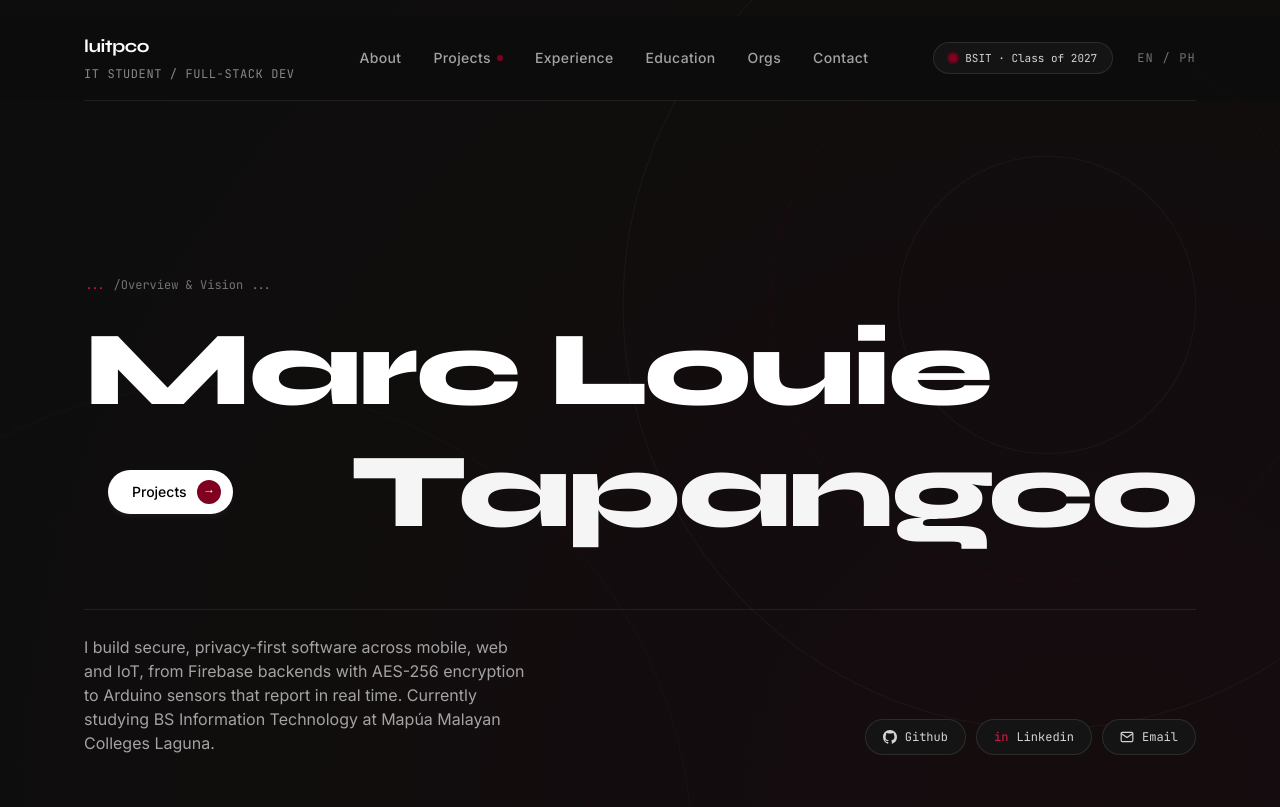
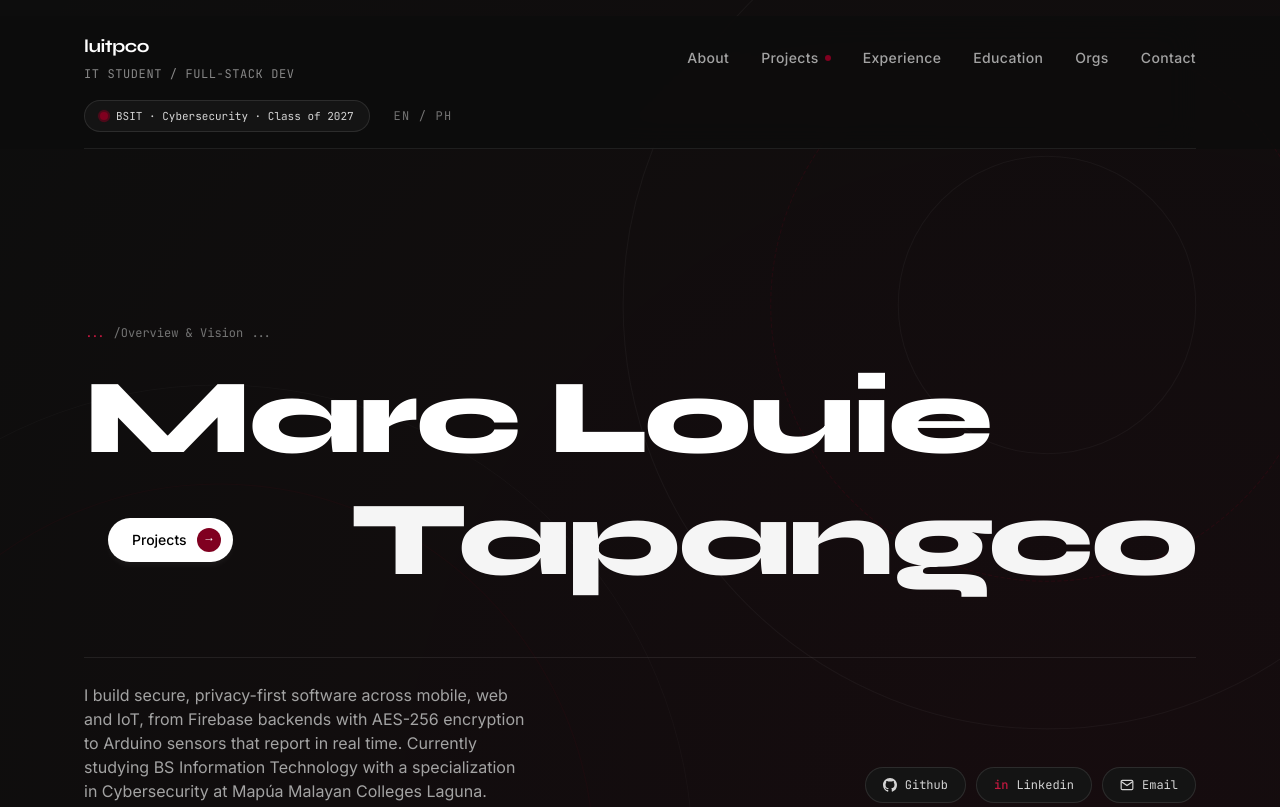
Before and after one commit to luitpco/luitpco.github.io, a plain HTML site: page index.html in a window 1280 px wide. Shown: the top 807 px of the page. Drawn offline with Linux system fonts and the light colour scheme.

Commit message:
Add cybersecurity specialization

```diff
--- a/index.html
+++ b/index.html
@@ -4,7 +4,7 @@
 <meta charset="utf-8">
 <meta name="viewport" content="width=device-width, initial-scale=1">
 <title>Marc Louie Tapangco · luitpco</title>
-<meta name="description" content="Portfolio of Marc Louie Tapangco, BS Information Technology student and full-stack developer.">
+<meta name="description" content="Portfolio of Marc Louie Tapangco, BS Information Technology student specializing in Cybersecurity, and full-stack developer.">
 <link rel="preconnect" href="https://fonts.googleapis.com">
 <link href="https://fonts.googleapis.com/css2?family=Syne:wght@600;700;800&family=JetBrains+Mono:ital,wght@0,400;0,500;1,400&family=Inter:wght@400;500;600&display=swap" rel="stylesheet">
 <style>
@@ -181,7 +181,7 @@ footer a b{color:var(--acc2);font-weight:400}
 <header>
   <a class="brand" href="#top"><b>luitpco</b><span>IT Student / Full-stack Dev</span></a>
   <nav aria-label="Main"><a href="#about">About</a><a href="#projects" class="on">Projects</a><a href="#experience">Experience</a><a href="#education">Education</a><a href="#orgs">Orgs</a><a href="#contact">Contact</a></nav>
-  <div class="right"><span class="pill"><span class="dot"></span>BSIT · Class of 2027</span><span class="region">EN / PH</span></div>
+  <div class="right"><span class="pill"><span class="dot"></span>BSIT · Cybersecurity · Class of 2027</span><span class="region">EN / PH</span></div>
 </header>
 
 <main>
@@ -191,7 +191,7 @@ footer a b{color:var(--acc2);font-weight:400}
     <h1><span class="l1">Marc Louie</span><span class="l2"><a class="cta" href="#projects">Projects <svg width="24" height="24" viewBox="0 0 24 24" aria-hidden="true"><rect width="24" height="24" rx="12" fill="#800020"/><path d="M14.2441 11.248C14.0215 10.9863 13.7891 10.6016 13.5469 10.0938H13.9688C14.4648 10.6758 14.9922 11.1094 15.5508 11.3945V11.6055C14.9922 11.8906 14.4648 12.3242 13.9688 12.9062H13.5469C13.7891 12.3984 14.0215 12.0137 14.2441 11.752H8.44922V11.248H14.2441Z" fill="#fff"/></svg></a><span>Tapangco</span></span></h1>
   </div>
   <div class="mission">
-    <p>I build secure, privacy-first software across mobile, web and IoT, from Firebase backends with AES-256 encryption to Arduino sensors that report in real time. Currently studying BS Information Technology at Mapúa Malayan Colleges Laguna.</p>
+    <p>I build secure, privacy-first software across mobile, web and IoT, from Firebase backends with AES-256 encryption to Arduino sensors that report in real time. Currently studying BS Information Technology with a specialization in Cybersecurity at Mapúa Malayan Colleges Laguna.</p>
     <div class="soc">
       <a href="https://github.com/luitpco"><svg width="14" height="14" viewBox="0 0 16 16" aria-hidden="true"><path fill="#d4d4d4" d="M8 0C3.58 0 0 3.58 0 8c0 3.54 2.29 6.53 5.47 7.59.4.07.55-.17.55-.38 0-.19-.01-.82-.01-1.49-2.01.37-2.53-.49-2.69-.94-.09-.23-.48-.94-.82-1.13-.28-.15-.68-.52-.01-.53.63-.01 1.08.58 1.23.82.72 1.21 1.87.87 2.33.66.07-.52.28-.87.51-1.07-1.78-.2-3.64-.89-3.64-3.95 0-.87.31-1.59.82-2.15-.08-.2-.36-1.02.08-2.12 0 0 .67-.21 2.2.82.64-.18 1.32-.27 2-.27.68 0 1.36.09 2 .27 1.53-1.04 2.2-.82 2.2-.82.44 1.1.16 1.92.08 2.12.51.56.82 1.27.82 2.15 0 3.07-1.87 3.75-3.65 3.95.29.25.54.73.54 1.48 0 1.07-.01 1.93-.01 2.2 0 .21.15.46.55.38A8.013 8.013 0 0016 8c0-4.42-3.58-8-8-8z"/></svg>Github</a>
       <a href="https://www.linkedin.com/in/marc-louie-tapangco-417478442/" target="_blank" rel="noopener"><span style="font:500 12px/16px var(--mono);color:var(--acc2)">in</span>Linkedin</a>
@@ -222,7 +222,7 @@ footer a b{color:var(--acc2);font-weight:400}
     </div>
     <div class="portrait">
       <div class="ph"><img src="louie.jpg" alt="Portrait of Marc Louie Tapangco">
-        <div class="cap"><div><b>MARC LOUIE TAPANGCO</b><span>BSIT Student • Mapúa MCL, Laguna</span></div><i></i></div>
+        <div class="cap"><div><b>MARC LOUIE TAPANGCO</b><span>BSIT, Cybersecurity • Mapúa MCL</span></div><i></i></div>
       </div>
     </div>
   </div>
@@ -238,7 +238,7 @@ footer a b{color:var(--acc2);font-weight:400}
 <section class="sec" id="education" style="gap:40px">
   <div class="workhead"><p class="tag"><b>...</b>/Academic Background ...</p><h2>Education</h2></div>
   <div class="rows">
-    <div class="r hi"><div class="d">2023 — 2027<span class="dl">Expected graduation</span></div><div class="o">Mapúa Malayan Colleges Laguna</div><div class="w"><p>BS Information Technology<span>|</span><small>Cabuyao, Laguna</small></p><span class="ar" aria-hidden="true"></span></div></div>
+    <div class="r hi"><div class="d">2023 — 2027<span class="dl">Expected graduation</span></div><div class="o">Mapúa Malayan Colleges Laguna</div><div class="w"><p>BS Information Technology<span>|</span><small>Cybersecurity specialization</small></p><span class="ar" aria-hidden="true"></span></div></div>
   </div>
   <div class="sum">Academic Standing<b>Dean's Lister, 3 consecutive years</b></div>
   <div class="creds">
```
